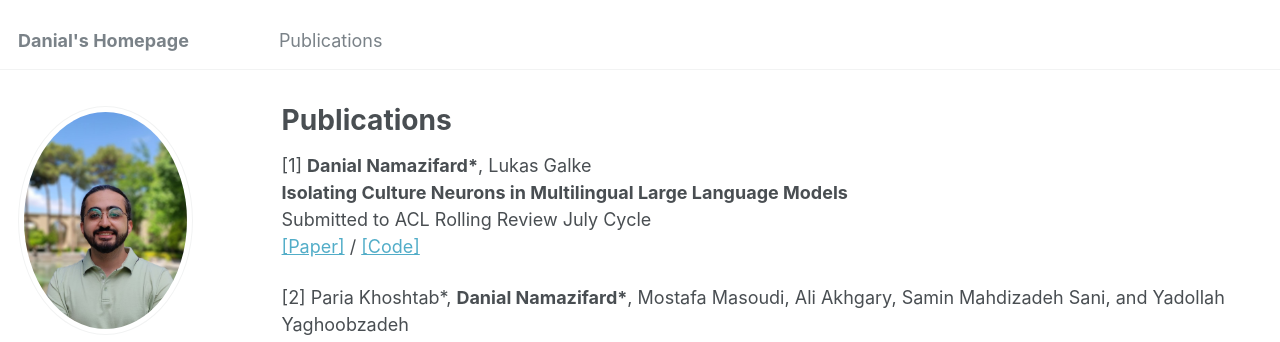
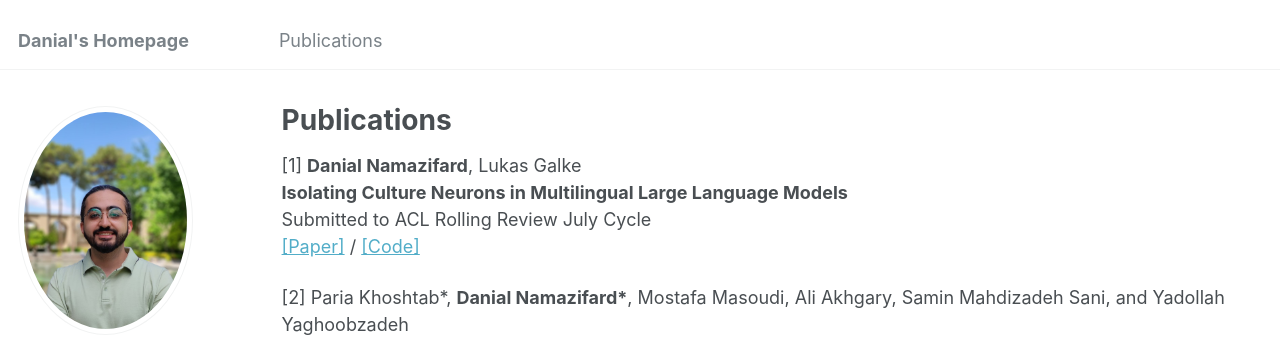
Before and after one commit to namazifard/namazifard.github.io, a Jekyll site: the page built from _pages/publications.md, in a window 1280 px wide and 1077 px high. Shown: the top 342 px of the window. Built offline with Jekyll 4.4.1, drawn with Linux system fonts in a browser that asks for light colours; some web fonts are replaced.

```diff
--- a/_pages/publications.md
+++ b/_pages/publications.md
@@ -5,7 +5,7 @@ permalink: /publications/
 author_profile: true
 ---
 
-[1] __Danial Namazifard\*__, Lukas Galke
+[1] __Danial Namazifard__, Lukas Galke
 **Isolating Culture Neurons in Multilingual Large Language Models**
 Submitted to ACL Rolling Review July Cycle
 <br/>
```
